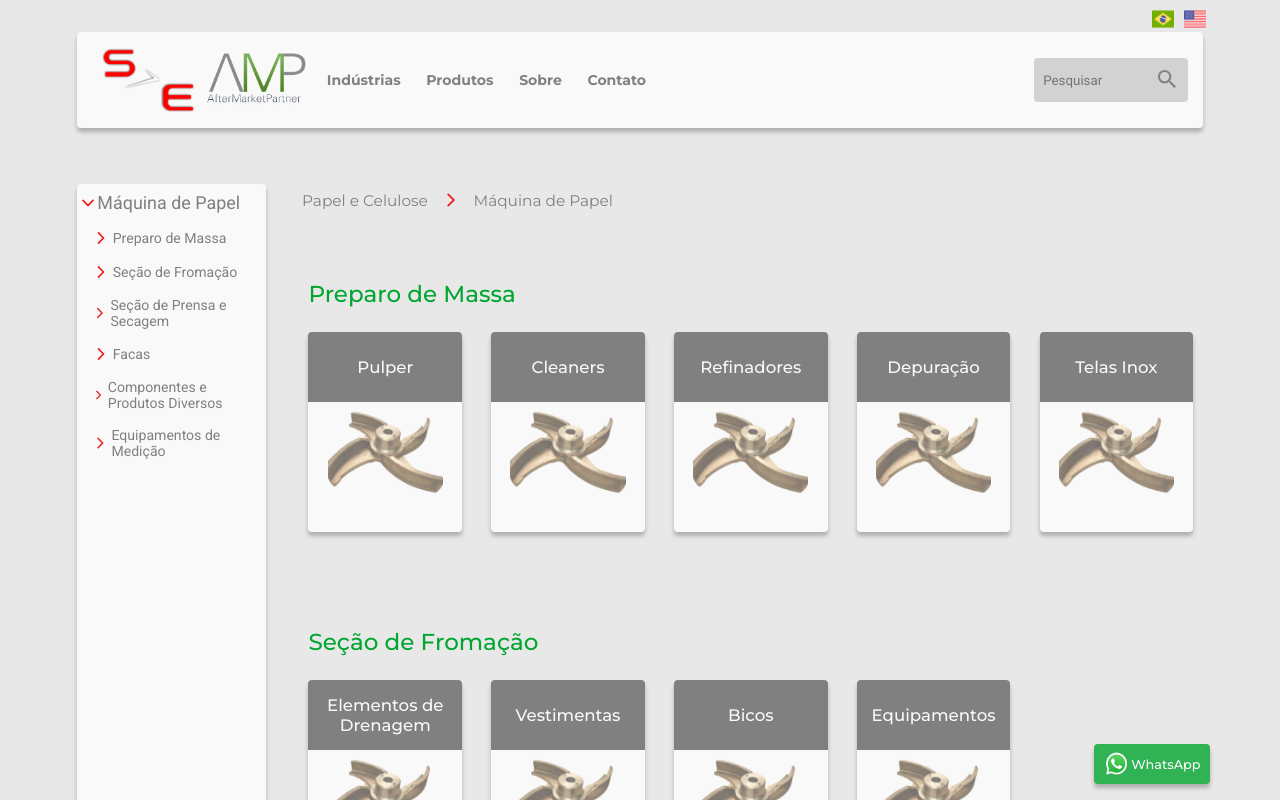
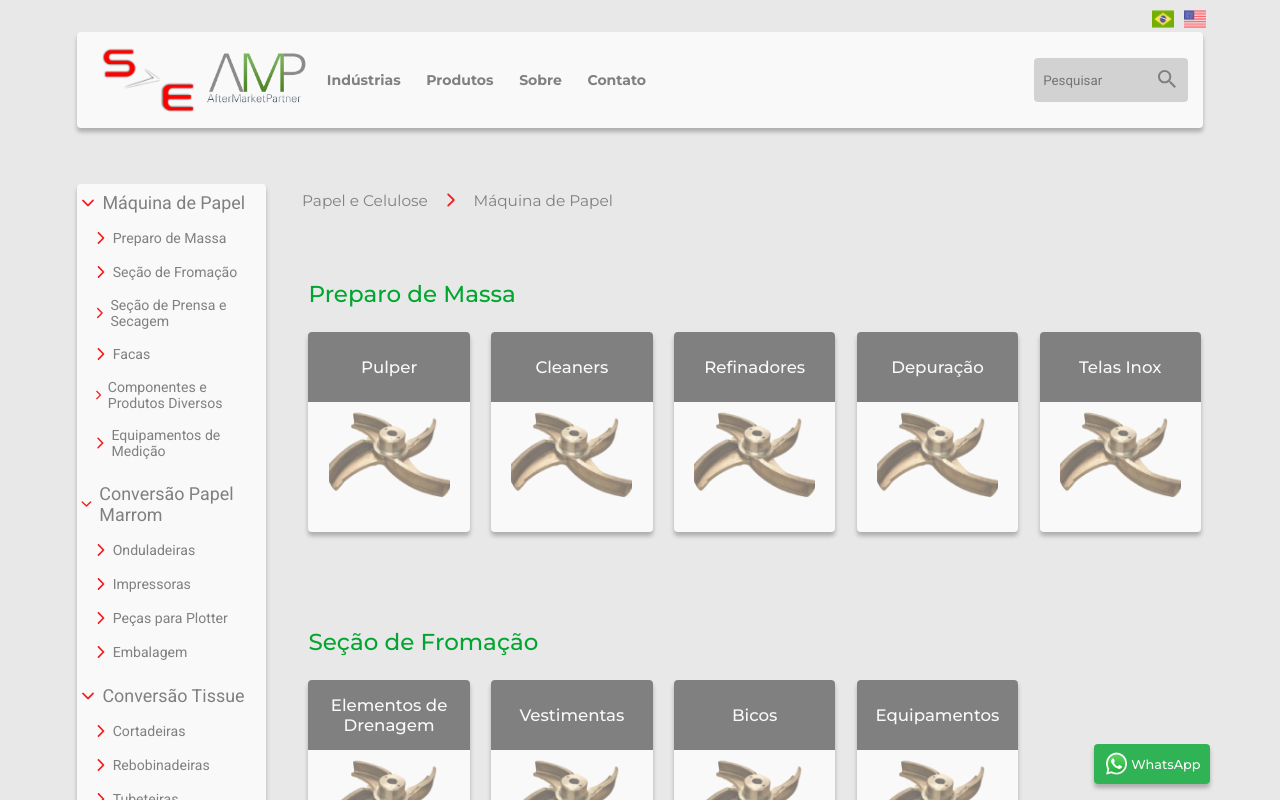
Before and after one commit to g4-lima/se-amp, a React (Create React App) app: page /productsPM in a window 1280 px wide. Shown: the top 800 px of the page. Built offline with nearby package versions, Linux system fonts and the light colour scheme.

Commit message:
side bar

```diff
--- a/src/components/SideBar/data.ts
+++ b/src/components/SideBar/data.ts
@@ -66,4 +66,90 @@ export const List = [
             },
         ],
     },
+    {
+        category: 'Conversão Papel Marrom',
+        id: 2,
+        sections: [
+            {
+                name: 'Onduladeiras',
+                id: 7,
+                products: [
+                    { id: 1, name: 'Facas Slitter' },
+                    { id: 2, name: 'Rebolos' },
+                    { id: 3, name: 'Contra Facas' },
+                    { id: 4, name: 'Wick Lubrificação' },
+                    { id: 5, name: 'Facão' },
+                    { id: 6, name: 'Lonas' },
+                    { id: 7, name: 'Apalpadores' },
+                    { id: 8, name: 'No Crush' },
+                    { id: 9, name: 'Alimentadores' },
+                    { id: 10, name: 'Cilindros' },
+                ],
+            },
+            {
+                name: 'Impressoras',
+                id: 8,
+                products: [
+                    { id: 1, name: 'Facas' },
+                    { id: 2, name: 'Raspas' },
+                    { id: 3, name: 'Mantas' },
+                ],
+            },
+            {
+                name: 'Peças para Plotter',
+                id: 9,
+                products: [
+                    { id: 1, name: 'Facas' },
+                    { id: 2, name: 'Feltro para Plotter' },
+                ],
+            },
+            {
+                name: 'Embalagem',
+                id: 10,
+                products: [
+                    { id: 1, name: 'Transporte' },
+                    { id: 2, name: 'Paletização e Embalagem' },
+                ],
+            },
+        ],
+    },
+    {
+        category: 'Conversão Tissue',
+        id: 2,
+        sections: [
+            {
+                name: 'Cortadeiras',
+                id: 11,
+                products: [
+                    { id: 1, name: 'Discos Orbitais' },
+                    { id: 2, name: 'Rebolos' },
+                    { id: 3, name: 'Serra Fita' },
+                ],
+            },
+            {
+                name: 'Rebobinadeiras',
+                id: 12,
+                products: [{ id: 1, name: 'Facas' }],
+            },
+            {
+                name: 'Tubeteiras',
+                id: 13,
+                products: [{ id: 1, name: 'Facas' }],
+            },
+            {
+                name: 'Sobressalentes',
+                id: 14,
+                products: [
+                    { id: 1, name: 'Correias' },
+                    { id: 2, name: 'Fitas Especiais' },
+                    { id: 3, name: 'Peças Especiais' },
+                ],
+            },
+            {
+                name: 'Embalagem',
+                id: 15,
+                products: [{ id: 1, name: 'Manuseio de Rolos' }],
+            },
+        ],
+    },
 ];
--- a/src/components/SideBar/styles.ts
+++ b/src/components/SideBar/styles.ts
@@ -25,6 +25,10 @@ export const Level1 = styled.p`
         flex-direction: row;
         align-items: center;
         margin-bottom: 2vh;
+    }
+
+    svg {
+        margin-right: 0.4vw;
     }
 `;
 
--- a/src/pages/ProductsPM/styles.ts
+++ b/src/pages/ProductsPM/styles.ts
@@ -69,7 +69,7 @@ export const ProductsCard = styled.div`
     margin-top: 3vh;
 
     .card {
-        width: 12vw;
+        width: 12.6vw;
         height: 25vh;
 
         background: #f9f9f9;
@@ -111,7 +111,7 @@ export const ProductsCard = styled.div`
 
             img {
                 opacity: 1.5;
-                width: 80%;
+                width: 78%;
             }
         }
 
```
